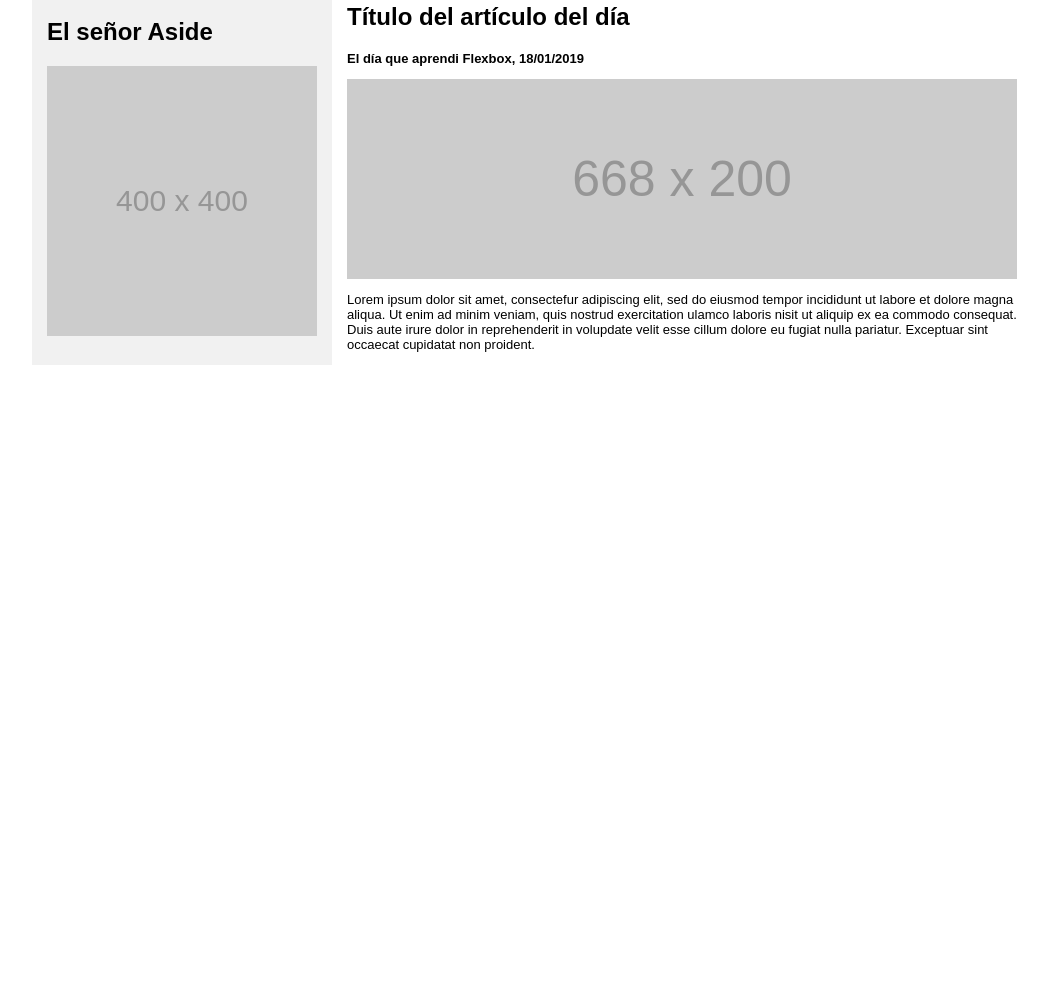
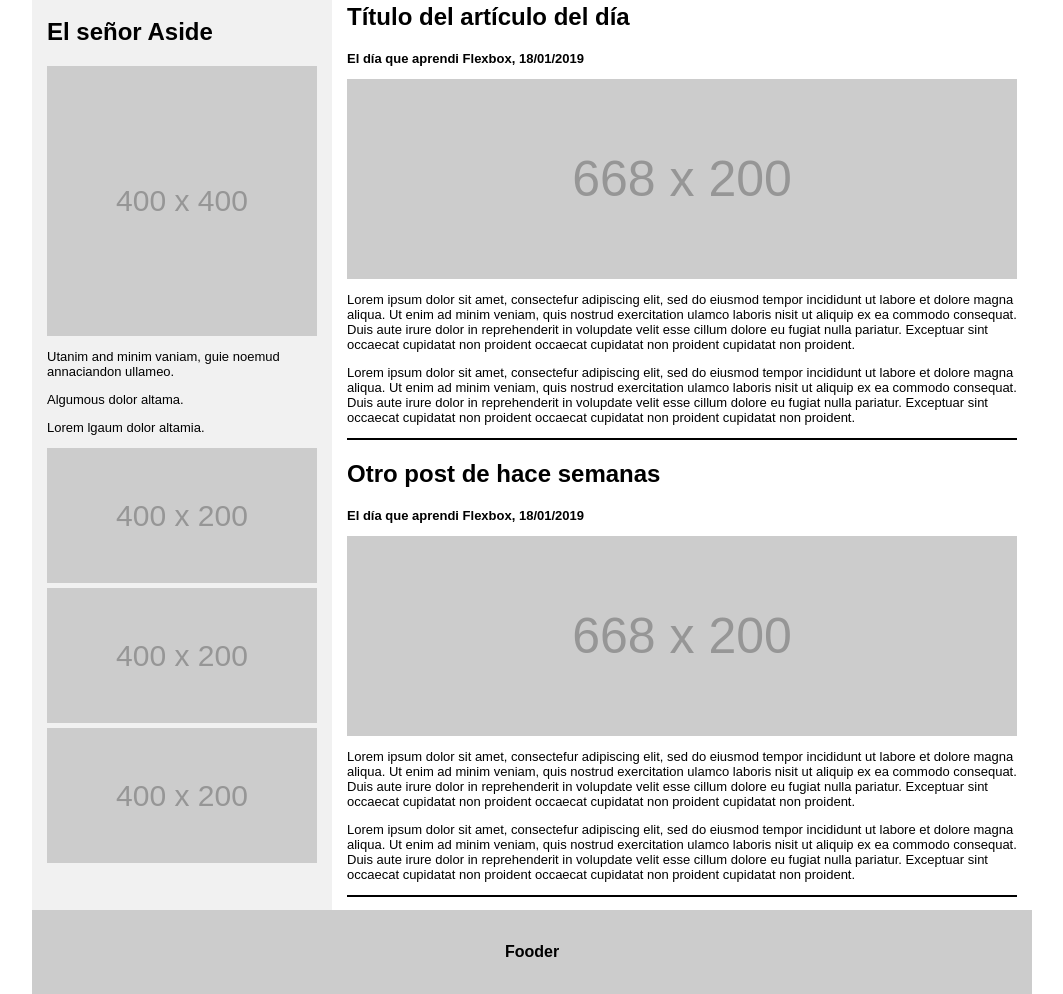
Before and after one commit to Jhonattan25/html_css-homework, a plain HTML site: page Flexbox/Ejercicio3Flexbox/index.html in a window 1280 px wide. Shown: the part 222-1216 px from the top of the page, without its empty margins (108-1171 px from the left). Before the commit the page ends 800 px from the top, so only its background shows below. Drawn offline with Linux system fonts and the light colour scheme.

Commit message:
Se termino la seccion principal y se realizo el footer

```diff
--- a/Flexbox/Ejercicio3Flexbox/css/style.css
+++ b/Flexbox/Ejercicio3Flexbox/css/style.css
@@ -23,6 +23,7 @@ body header .headerNav{
     display: flex;
     justify-content: space-between;
     background-color: #1abb9a;
+    padding-left: 25px;
 }
 
 .headerNav .left{
@@ -64,10 +65,25 @@ body .content{
     box-sizing: border-box;
 }
 
+.content .contentLeft .contentLeftTwo div{
+    width: 100%;
+    height: 135px;
+    text-align: center;
+    line-height: 135px;
+    background-color: #cccccc;
+    color: #969696;
+    font-size: 30px;
+    margin-bottom: 5px;
+}
+
 .content .contentRight{
     width: 70%;
     padding: 0px 15px;
     box-sizing: border-box;
+}
+
+.content .contentRight .contentRightOne{
+    border-bottom: 2px solid #000;
 }
 
 .content .contentLeft .contentLeftOne div{
@@ -88,8 +104,20 @@ body .content{
     background-color: #cccccc;
     color: #969696;
     font-size: 50px;
+
 }
 
-.content .contentRight p{
+.content .contentRight section:last-child{
+    margin-bottom: 13px;
+}
+
+.content p{
     font-size: 13px;
 }
+
+/*----- Footer -----*/
+footer{
+    text-align: center;
+    background-color: #cccccc;
+    padding: 33px 0;
+}
--- a/Flexbox/Ejercicio3Flexbox/index.html
+++ b/Flexbox/Ejercicio3Flexbox/index.html
@@ -36,6 +36,20 @@
             <section class="contentLeftOne">
                 <h2>El señor Aside</h2>
                 <div>400 x 400</div>
+                <p>
+                    Utanim and minim vaniam, guie noemud annaciandon ullameo.
+                </p>
+                <p>
+                    Algumous dolor altama.
+                </p>
+                <p>
+                    Lorem lgaum dolor altamia.
+                </p>
+            </section>
+            <section class="contentLeftTwo">
+                <div>400 x 200</div>
+                <div>400 x 200</div>
+                <div>400 x 200</div>
             </section>
         </aside>
         <section class="contentRight">
@@ -43,10 +57,18 @@
                 <h2>Título del artículo del día</h2>
                 <p><strong> El día que aprendi Flexbox, 18/01/2019</strong></p>
                 <div>668 x 200</div>
-                <p>Lorem ipsum dolor sit amet, consectefur adipiscing elit, sed do eiusmod tempor incididunt ut labore et dolore magna aliqua. Ut enim ad minim veniam, quis nostrud exercitation ulamco laboris nisit ut aliquip ex ea commodo consequat. Duis aute irure dolor in reprehenderit in volupdate velit esse cillum dolore eu fugiat nulla pariatur. Exceptuar sint occaecat cupidatat non proident.</p>
+                <p>Lorem ipsum dolor sit amet, consectefur adipiscing elit, sed do eiusmod tempor incididunt ut labore et dolore magna aliqua. Ut enim ad minim veniam, quis nostrud exercitation ulamco laboris nisit ut aliquip ex ea commodo consequat. Duis aute irure dolor in reprehenderit in volupdate velit esse cillum dolore eu fugiat nulla pariatur. Exceptuar sint occaecat cupidatat non proident occaecat cupidatat non proident cupidatat non proident.</p>
+                <p>Lorem ipsum dolor sit amet, consectefur adipiscing elit, sed do eiusmod tempor incididunt ut labore et dolore magna aliqua. Ut enim ad minim veniam, quis nostrud exercitation ulamco laboris nisit ut aliquip ex ea commodo consequat. Duis aute irure dolor in reprehenderit in volupdate velit esse cillum dolore eu fugiat nulla pariatur. Exceptuar sint occaecat cupidatat non proident occaecat cupidatat non proident cupidatat non proident.</p>
+            </section>
+            <section class="contentRightOne">
+                <h2>Otro post de hace semanas</h2>
+                <p><strong> El día que aprendi Flexbox, 18/01/2019</strong></p>
+                <div>668 x 200</div>
+                <p>Lorem ipsum dolor sit amet, consectefur adipiscing elit, sed do eiusmod tempor incididunt ut labore et dolore magna aliqua. Ut enim ad minim veniam, quis nostrud exercitation ulamco laboris nisit ut aliquip ex ea commodo consequat. Duis aute irure dolor in reprehenderit in volupdate velit esse cillum dolore eu fugiat nulla pariatur. Exceptuar sint occaecat cupidatat non proident occaecat cupidatat non proident cupidatat non proident.</p>
+                <p>Lorem ipsum dolor sit amet, consectefur adipiscing elit, sed do eiusmod tempor incididunt ut labore et dolore magna aliqua. Ut enim ad minim veniam, quis nostrud exercitation ulamco laboris nisit ut aliquip ex ea commodo consequat. Duis aute irure dolor in reprehenderit in volupdate velit esse cillum dolore eu fugiat nulla pariatur. Exceptuar sint occaecat cupidatat non proident occaecat cupidatat non proident cupidatat non proident.</p>
             </section>
         </section>
     </section>
-    <footer></footer>
+    <footer><strong>Fooder</strong></footer>
 </body>
 </html>
```
